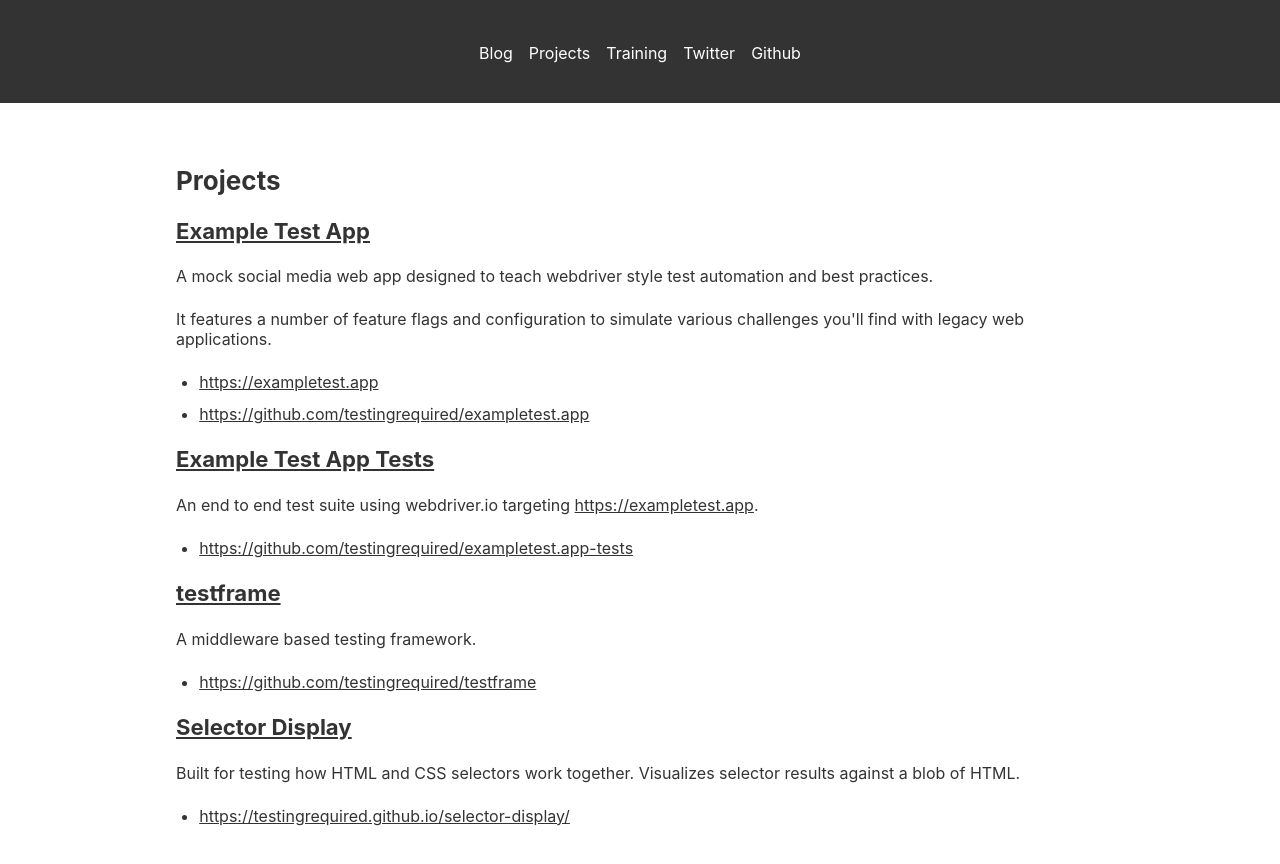
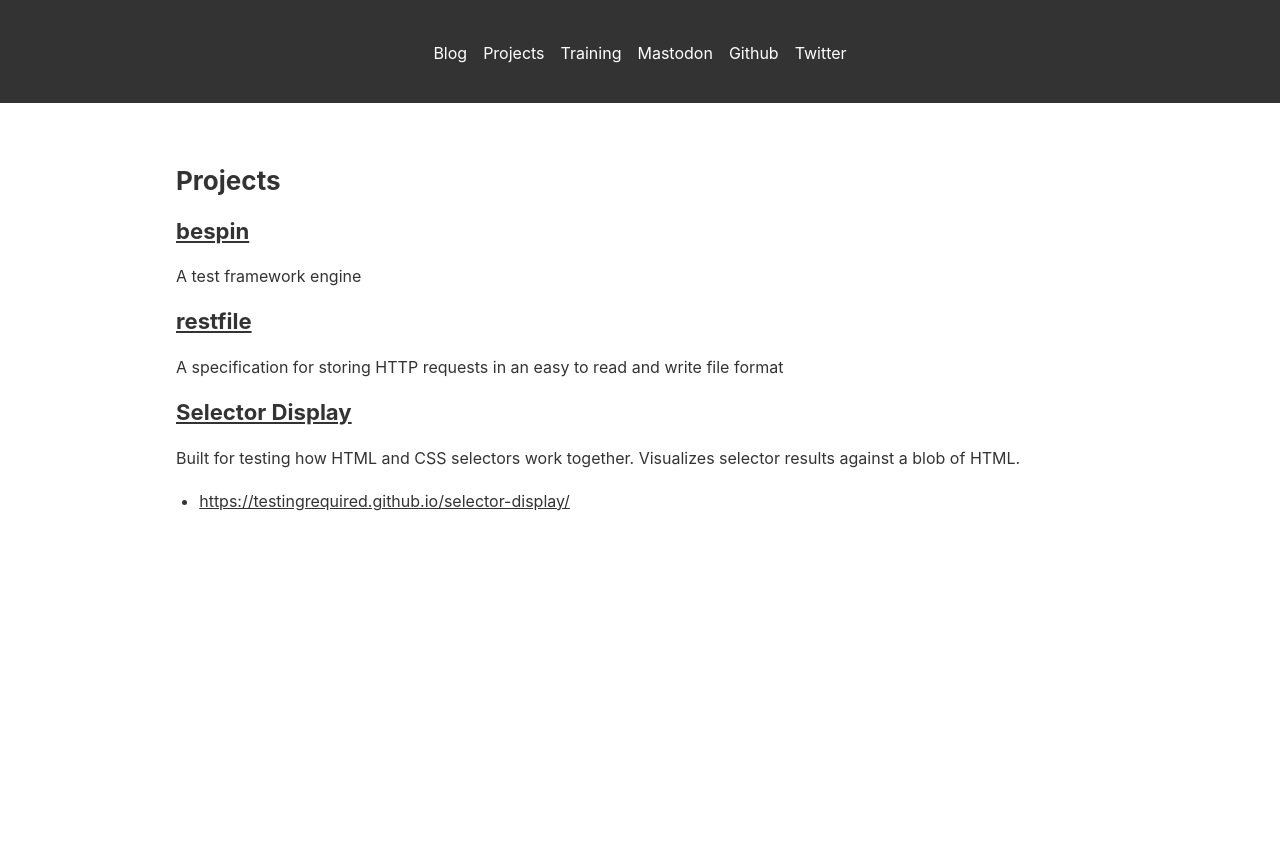
Before and after one commit to testingrequired/testingrequired.com, a Gatsby site: page /projects in a window 1280 px wide. Shown: the part 60-924 px from the top of the page. After the commit the page ends 800 px from the top, so only its background shows below. Built offline with nearby package versions, Linux system fonts and the light colour scheme; Gatsby itself is replaced by a stand-in of ours.

Commit message:
Update site content

```diff
--- a/src/layouts/index.js
+++ b/src/layouts/index.js
@@ -44,11 +44,14 @@ export default ({ children }) => (
                 <Link to="/blog">Blog</Link>
                 <Link to="/projects">Projects</Link>
                 <Link to="/training">Training</Link>
-                <OutboundLink href="https://twitter.com/testingrequired">
-                  Twitter
+                <OutboundLink href="https://mastodon.social/@testingrequired">
+                  Mastodon
                 </OutboundLink>
                 <OutboundLink href="https://github.com/testingrequired">
                   Github
+                </OutboundLink>
+                <OutboundLink href="https://twitter.com/testingrequired">
+                  Twitter
                 </OutboundLink>
               </NavMenu>
             </Header>
--- a/src/pages/projects.js
+++ b/src/pages/projects.js
@@ -9,75 +9,22 @@ export default function Projects() {
 
       <section>
         <h3>
-          <OutboundLink href="https://exampletest.app">
-            Example Test App
+          <OutboundLink href="https://github.com/testingrequired/bespin">
+            bespin
           </OutboundLink>
         </h3>
 
-        <p>
-          A mock social media web app designed to teach webdriver style test
-          automation and best practices.
-        </p>
-
-        <p>
-          It features a number of feature flags and configuration to simulate
-          various challenges you'll find with legacy web applications.
-        </p>
-
-        <ul>
-          <li>
-            <OutboundLink href="https://exampletest.app">
-              https://exampletest.app
-            </OutboundLink>
-          </li>
-          <li>
-            <OutboundLink href="https://github.com/testingrequired/exampletest.app">
-              https://github.com/testingrequired/exampletest.app
-            </OutboundLink>
-          </li>
-        </ul>
+        <p>A test framework engine</p>
       </section>
 
       <section>
         <h3>
-          <OutboundLink href="https://github.com/testingrequired/exampletest.app-tests">
-            Example Test App Tests
+          <OutboundLink href="https://github.com/testingrequired/restfile">
+            restfile
           </OutboundLink>
         </h3>
 
-        <p>
-          An end to end test suite using webdriver.io targeting{' '}
-          <OutboundLink href="https://exampletest.app">
-            https://exampletest.app
-          </OutboundLink>
-          .
-        </p>
-
-        <ul>
-          <li>
-            <OutboundLink href="https://github.com/testingrequired/exampletest.app-tests">
-              https://github.com/testingrequired/exampletest.app-tests
-            </OutboundLink>
-          </li>
-        </ul>
-      </section>
-
-      <section>
-        <h3>
-          <OutboundLink href="https://github.com/testingrequired/testframe#readme">
-            testframe
-          </OutboundLink>
-        </h3>
-
-        <p>A middleware based testing framework.</p>
-
-        <ul>
-          <li>
-            <OutboundLink href="https://github.com/testingrequired/testframe">
-              https://github.com/testingrequired/testframe
-            </OutboundLink>
-          </li>
-        </ul>
+        <p>A specification for storing HTTP requests in an easy to read and write file format</p>
       </section>
 
       <section>
```
Also changed, not shown: src/pages/training.js (+2 -7 lines).
